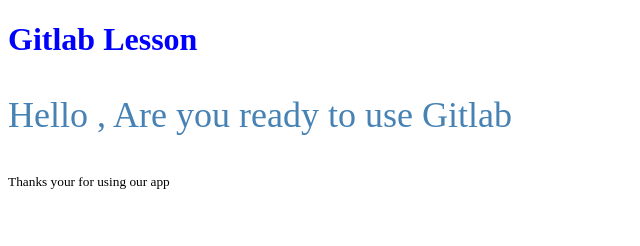
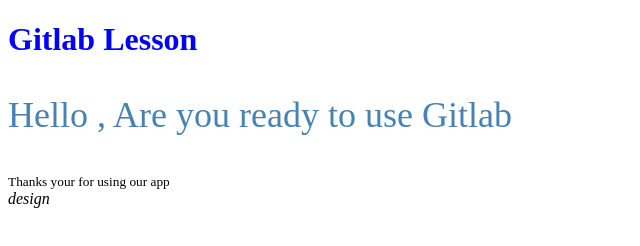
Before and after one commit to Aungnaingphyo/gitlesson1, a plain HTML site: page index.html in a window 1280 px wide. Shown: the full height of the page, 0-640 px from the left. Drawn offline with Linux system fonts and the light colour scheme.

Commit message:
M desgin by dlt index.html

```diff
--- a/index.html
+++ b/index.html
@@ -16,5 +16,6 @@
     <h1>Gitlab Lesson</h1>
     <p>Hello , Are you ready to use Gitlab</p>
     <small>Thanks your for using our app</small>
+    <address>design</address>
 </body>
 </html>
```
